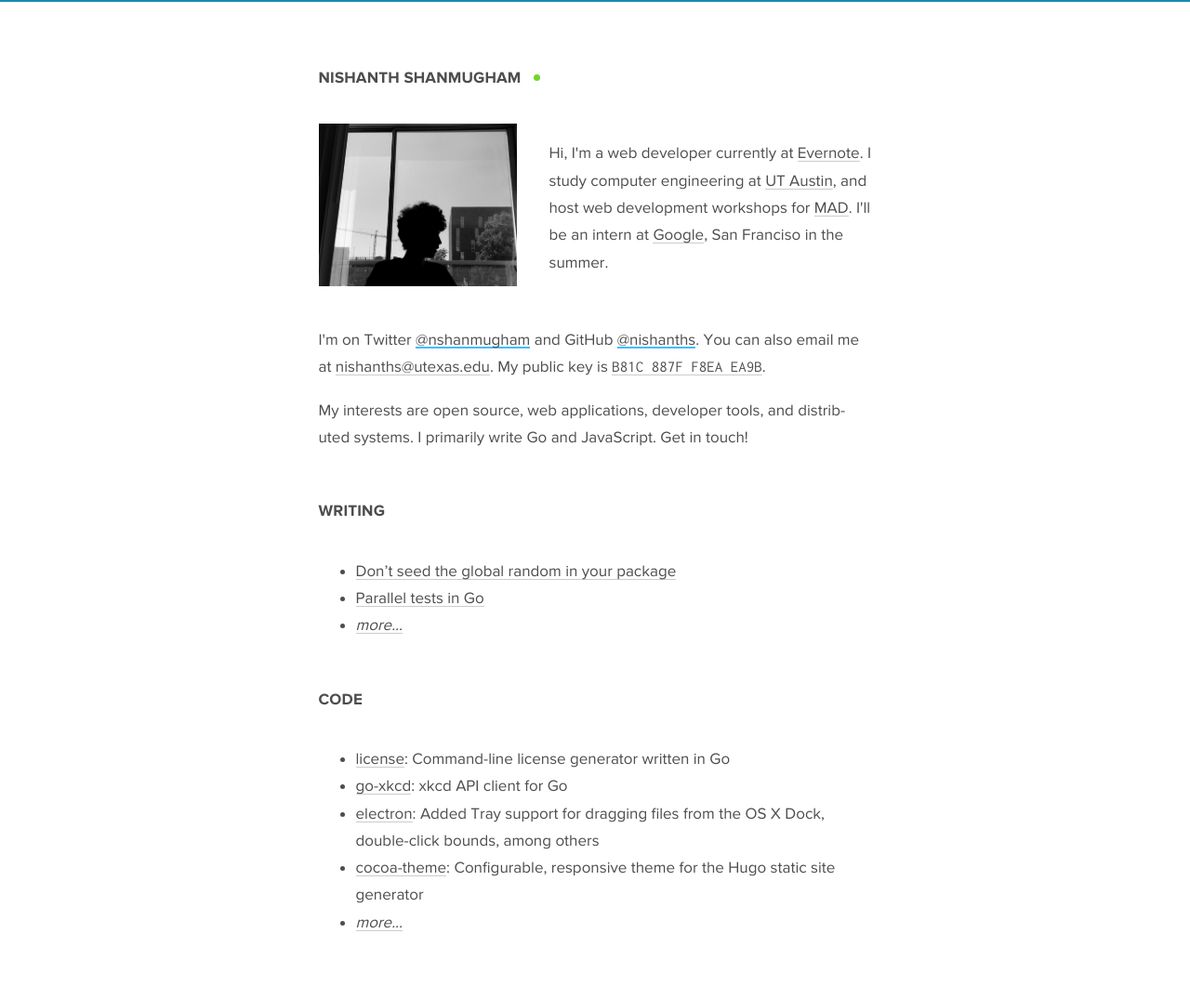
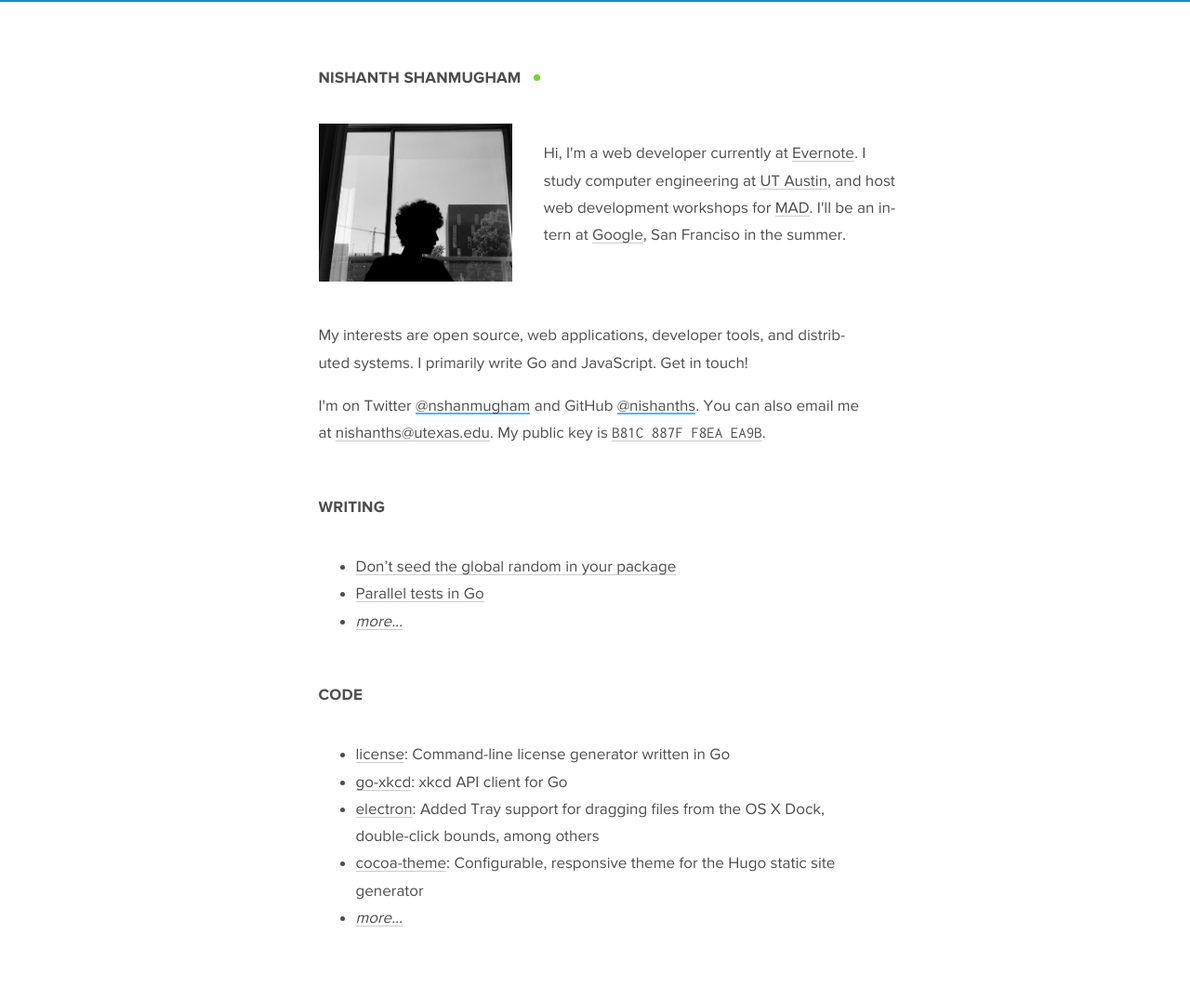
Before and after one commit to nishanths/nishanths.github.io, a Jekyll site: the page built from index.html, in a window 1280 px wide. Shown: the whole page at 93% size. Built offline with Jekyll 4.4.1, drawn with Linux system fonts in a browser that asks for light colours; some web fonts are replaced.

Commit message:
Fix flexbox issues on Firefox
- Give explicit flex basis for image wrap children

```diff
--- a/_sass/pages.scss
+++ b/_sass/pages.scss
@@ -4,7 +4,7 @@ section.posts {
 article.post {
     .header {
             h1.top-subtitle {
-                font-size: 0.85rem;
+                font-size: 0.8rem;
                 margin-top: 0;
                 margin-bottom: 0;
             }
@@ -20,7 +20,7 @@ article.post {
 
             .meta * {
                 color: #777;
-                font-size: 0.85rem;
+                font-size: 0.8rem;
             }
     }
     .content a {
--- a/_sass/site.scss
+++ b/_sass/site.scss
@@ -70,7 +70,7 @@ emph {
         align-self: center;
 
         img {
-            max-width: 100%;
+            width: 100%;
         }
     }
 }
@@ -82,6 +82,11 @@ emph {
 
         .image-block {
             margin-right: 2rem;
+            flex: 1 0 35%;
+        }
+
+        p {
+            flex: 1 0 65%;
         }
     }
 }
--- a/index.html
+++ b/index.html
@@ -10,8 +10,8 @@ layout: default
         </div>
         <p>Hi, I'm a web developer currently at <a href="https://evernote.com">Evernote</a>. I study computer engineering at <a href="https://utexas.edu">UT Austin</a>, and host web development workshops for <a href="https://cs.utexas.edu/users/mad">MAD</a>. I'll be an intern at <a href="https://google.com">Google</a>, San Franciso in the summer.</p>
     </div>
+    <p>My interests are open source, web applications, developer tools, and distributed systems. I primarily write Go and JavaScript. Get in touch!</p>
     <p>I'm on Twitter <a class="underline-link" href="https://twitter.com/{{site.twitter_username}}">@{{site.twitter_username}}</a> and GitHub <a class="underline-link" href="https://github.com/{{site.github_username}}">@{{site.github_username}}</a>. You can also email me at <a href="mailto:{{site.email}}">{{site.email}}</a>. My public key is <a href="https://keybase.io/nishanths"><tt>B81C 887F F8EA EA9B</tt></a>.</p>
-    <p>My interests are open source, web applications, developer tools, and distributed systems. I primarily write Go and JavaScript. Get in touch!</p>
     <h1 id="writing"><a href="/writing/">Writing</a></h1>
     <ul>
         <li><a href="/writing/dont-seed-the-global-random/">Don’t seed the global random in your package</a></li>
```
